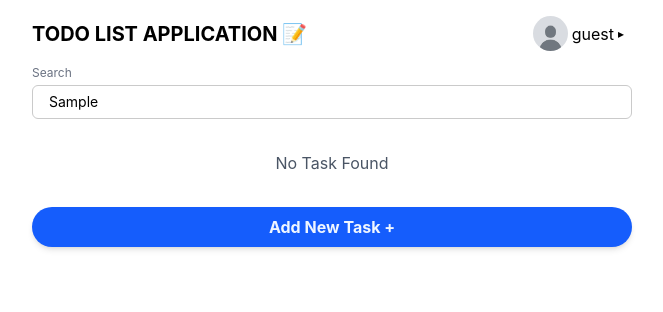
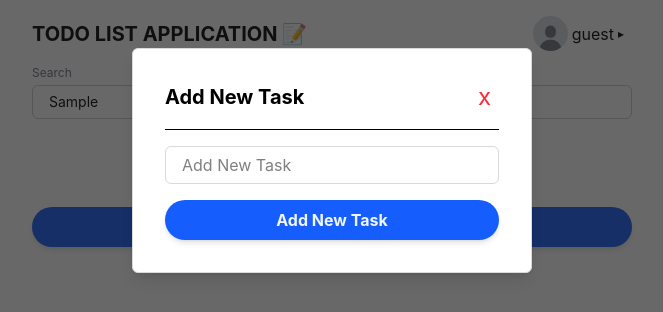
Before and after one commit to BismaBendesa/front-end-react, a React (Vite) app: page /home in a window 1280 px wide. Both pictures are taken after typing "Sample" into the empty fields and a click on the button "Add New Task +". Shown: the top 312 px of the page, without its empty margins (308-971 px from the left). Built offline with nearby package versions, Linux system fonts and the light colour scheme.

Commit message:
Checkpoint 5 : New Task Overlay and Flash Message

```diff
--- a/src/pages/Home.jsx
+++ b/src/pages/Home.jsx
@@ -1,4 +1,4 @@
-import React, { useContext, useEffect, useState } from 'react'
+import React, { use, useContext, useEffect, useState } from 'react'
 import Navbar from '../components/Navbar'
 import Pagination from '../components/Pagination'
 
@@ -13,6 +13,12 @@ const Home = () => {
   const taskPerPage = 5;
   // Search
   const [searchQuery, setSearchQuery] = useState('')
+
+  // Add Todo Overlay
+  const [overlay, setOverlay] = useState(false)
+
+  // flash messages
+  const [flashMessage, setFlashMessage] = useState('')
 
   // first and last task for slice pagination
   const lastTask = currentPage * taskPerPage;
@@ -32,12 +38,24 @@ const Home = () => {
     const newTask = { id: Date.now(), name : taskName, status: false};
     setTasks([...tasks, newTask]);
     setTaskName('')
+
+    // Show success message
+    setFlashMessage('Task successfully created!');
+
+    // Hide message after 3 seconds
+    setTimeout(() => setFlashMessage(''), 3000);
   }
 
   // Toggle Checklist
   const toggleCheckedTask = (id) => {
     const updatedTasks = tasks.map(task => task.id === id ? {...task, status: !task.status} : task)
     setTasks(updatedTasks);
+
+    // Show success message
+    setFlashMessage('Task Successfully Updated!');
+
+    // Hide message after 3 seconds
+    setTimeout(() => setFlashMessage(''), 3000);
   }
 
   // Delete Todo
@@ -47,13 +65,18 @@ const Home = () => {
 
     // update local storage
     localStorage.setItem("tasks", JSON.stringify(updatedTasks));
+
+     // Show success message
+    setFlashMessage('Task Successfully Deleted!');
+
+     // Hide message after 3 seconds
+    setTimeout(() => setFlashMessage(''), 3000);
   }
 
-  // Search
-  // const handleSearchQuery = (e) => {
-  //   setSearchQuery(e.target.value)
-  //   const updatedTasks = tasks.filter()
-  // }
+  // Toggle Overlay
+  const toggleOverlay = () => {
+    setOverlay(prevOverlay => !prevOverlay)
+  }
 
 
   // Load all tasks from localstorage
@@ -80,6 +103,12 @@ const Home = () => {
   return (
     <div>
       <Navbar />
+      {/* Flash Message */}
+      {flashMessage && (
+        <div className="fixed top-4 left-1/2 transform -translate-x-1/2 bg-green-500 text-white px-4 py-2 rounded-md shadow-lg z-90">
+          {flashMessage}
+        </div>
+      )}
       <div className='m-auto w-full max-w-[600px] px-8 md:px-0'>
         {/* search bar */}
         <label htmlFor='search-bar' className='text-xs text-gray-500 mb-1 inline-block'>Search</label>
@@ -102,8 +131,25 @@ const Home = () => {
             ))
           )}
         </div>
-        <button className='bg-blue-600 font-bold text-blue-50 cursor-pointer w-full p-2 rounded-full shadow-md hover:bg-blue-400 hover:text-blue-50'>Add New Task +</button>
+        <button className='bg-blue-600 font-bold text-blue-50 cursor-pointer w-full p-2 rounded-full shadow-md hover:bg-blue-400 hover:text-blue-50' onClick={toggleOverlay}>Add New Task +</button>
       </div>
+
+      {
+        overlay && (
+        <div className='overlay-wrapper fixed inset-0 bg-neutral-900/65' onClick={toggleOverlay}>
+          <div className="add-task-overlay w-full max-w-[400px] p-8 flex flex-col gap-4 bg-white border border-[#dadada] rounded-md mx-auto shadow-lg mt-12" onClick={(e) => e.stopPropagation()}>
+            <div className='flex justify-between items-center'>
+              <h2 className='font-bold md:text-xl text-base'>Add New Task</h2>
+              <span className='text-2xl px-2 text-red-500 cursor-pointer hover:bg-red-200' onClick={toggleOverlay}>x</span>
+            </div>
+            <hr />
+            <input type="text" placeholder='Add New Task' className='w-full rounded-md border border-[#dadada] py-1.5 px-4 md:text-base text-sm' onChange={e => setTaskName(e.target.value)} />
+            <button type='submit' className='bg-blue-600 font-bold text-blue-50 cursor-pointer w-full p-2 rounded-full shadow-md hover:bg-blue-400 hover:text-blue-50' onClick={createTask}>Add New Task</button>
+          </div>
+        </div>
+        )
+      }
+
 
       {/* Pagination Component */}
       {/* <Pagination
```
